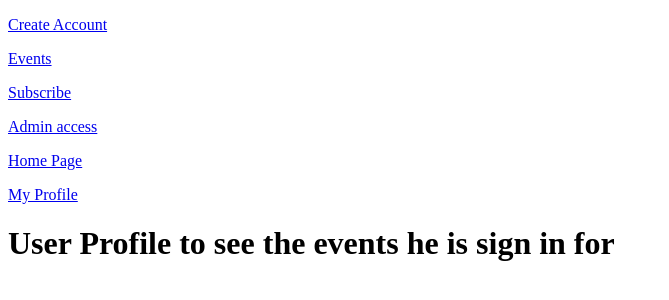
After one commit to SuelenKarbivnychyy/Tampa-Tango-Calendar, a Flask app: page /user_profile in a window 1280 px wide. The commit adds this page. Shown: the top 300 px of the page, without its empty margins (0-669 px from the left). Run offline with Flask 3, Linux system fonts and the light colour scheme.

Commit message:
created new template for user_profile, create new javascrip file to handle the user_profile requests, but still have to implement it. update the login and create account feature to only submit with all filds filled

```diff
--- a/server.py
+++ b/server.py
@@ -25,9 +25,25 @@ def homepage():
         return redirect("subscribe")
     elif identify == 'adm':
         return redirect("adm")
+    elif identify == "user_profile":
+        return redirect("user_profile")
     else:
         return render_template("homepage.html")
 
+
+@app.route("/user_profile")
+def user_profile():
+    """Display user's profile"""
+
+    return render_template("user_profile.html")
+
+# @app.route("/users_attendance_events")
+# def users_events():
+#     """Display events user's are sign up for"""
+
+#     events = crud.get_all_events()
+
+#     return "You are sucessfully sign up for this event"
 
 
 @app.route("/events")
@@ -53,7 +69,7 @@ def show_event(id):
 #create the receiver API POST endpoint:
 @app.route("/validate_user_credentials", methods=["POST"])
 def validate_user_credentials():
-    """Check if user is in db"""
+    """Check if user's credential are correct to login"""
 
     email_from_input = request.json.get("email")                                      #information from browser as json
     password = request.json.get("password")
--- a/static/browser_data.js
+++ b/static/browser_data.js
@@ -2,9 +2,14 @@ let button = document.getElementById("submit");
 
 const validateUserCredentials = (evt) => {
     evt.preventDefault();
+
     let emailImputValue = document.getElementById("email").value;
     let passwordImputValue = document.getElementById("password").value;
     // alert(emailImputValue);
+    if (emailImputValue && passwordImputValue === "") {         // checking if all the fields are filled an let the users now if its not
+        alert("All the fields are required")
+        return ;
+    }
 
     const emailValidation = {                                  //object. the keys are the expected value from server.py and value is the value from browser
         email: emailImputValue,
--- a/templates/base.html
+++ b/templates/base.html
@@ -12,6 +12,7 @@
   <p><a href="/subscribe" name="subscribe">Subscribe</a></p>
   <p><a href="/adm" name="adm">Admin access</a></p>
   <p><a href="/" name="homepage">Home Page</a></p>
+  <p><a href="/user_profile" name="user_profile">My Profile</a></p>
 
 
   {% block body %}
--- a/templates/events.html
+++ b/templates/events.html
@@ -10,13 +10,16 @@
     {% for event in list_of_events %}
         <li>
             <a href= "/events/{{ event.id }}">{{ event.event_type.name }}</a>
+            <button type="submit" name="sign_up" id="sign_up">Sign in</button>
+
+            <br><br>
         </li>
     {% endfor %}
 </ul>
 {% endblock %}
 
 
-
+<script src="static/user_profile_attendance.js"></script>
 
 
 
--- a/templates/events_details.html
+++ b/templates/events_details.html
@@ -3,7 +3,7 @@
 {% block title %}{{ event.id }} - Details{% endblock %}
 
 {% block body %}
-<h1>{{ event.description }}</h1>
+<h1>{{ event.event_type.name }}</h1>
 
 <p>
   {{ event }}
--- /dev/null
+++ b/templates/user_profile.html
@@ -0,0 +1,9 @@
+{% extends 'base.html' %}
+
+{% block title %}User Profile{% endblock %}
+
+{% block body %}
+
+<h1>User Profile to see the events he is sign in for</h1>
+
+{% endblock %}
```
Also changed, not shown: static/user_profile_attendance.js (added, +11 -0 lines), static/validate_email.js (+17 -5 lines).
